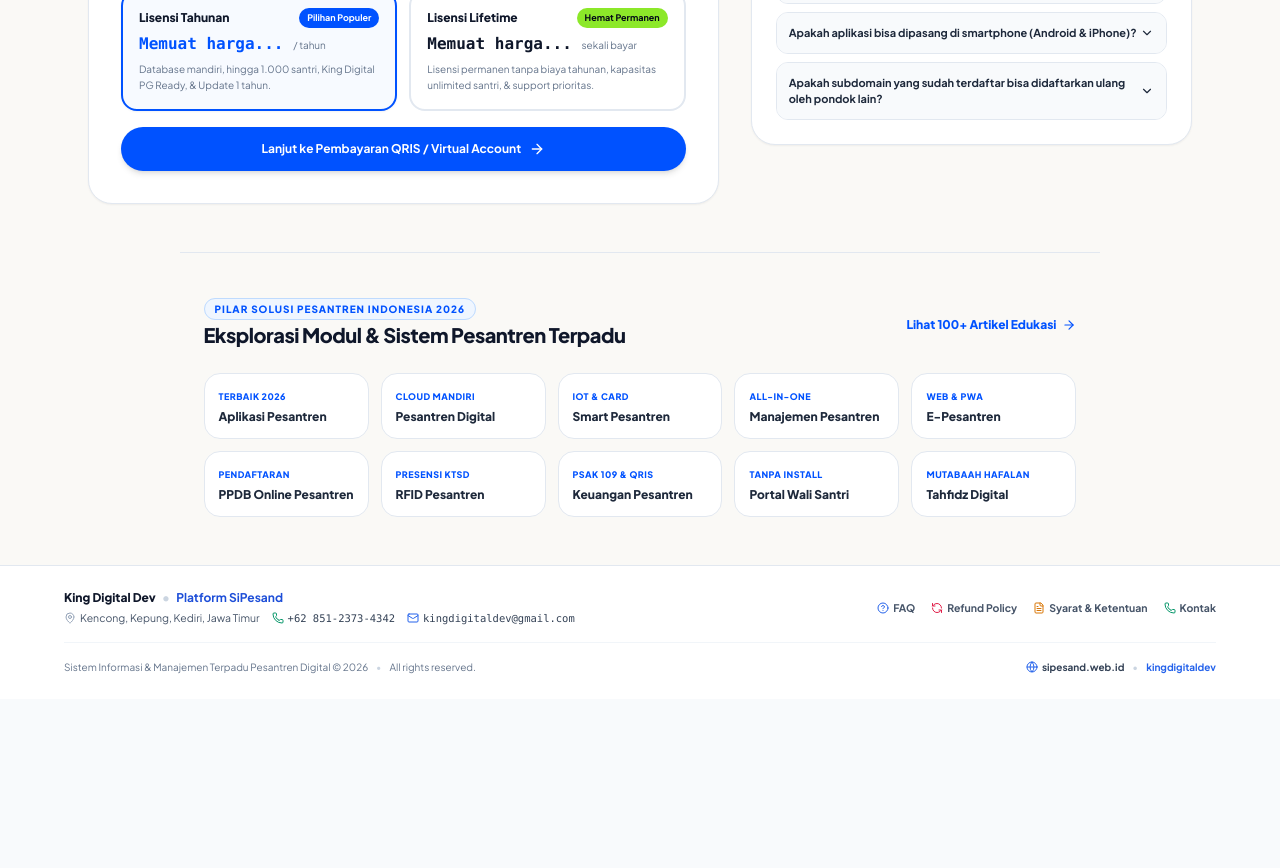
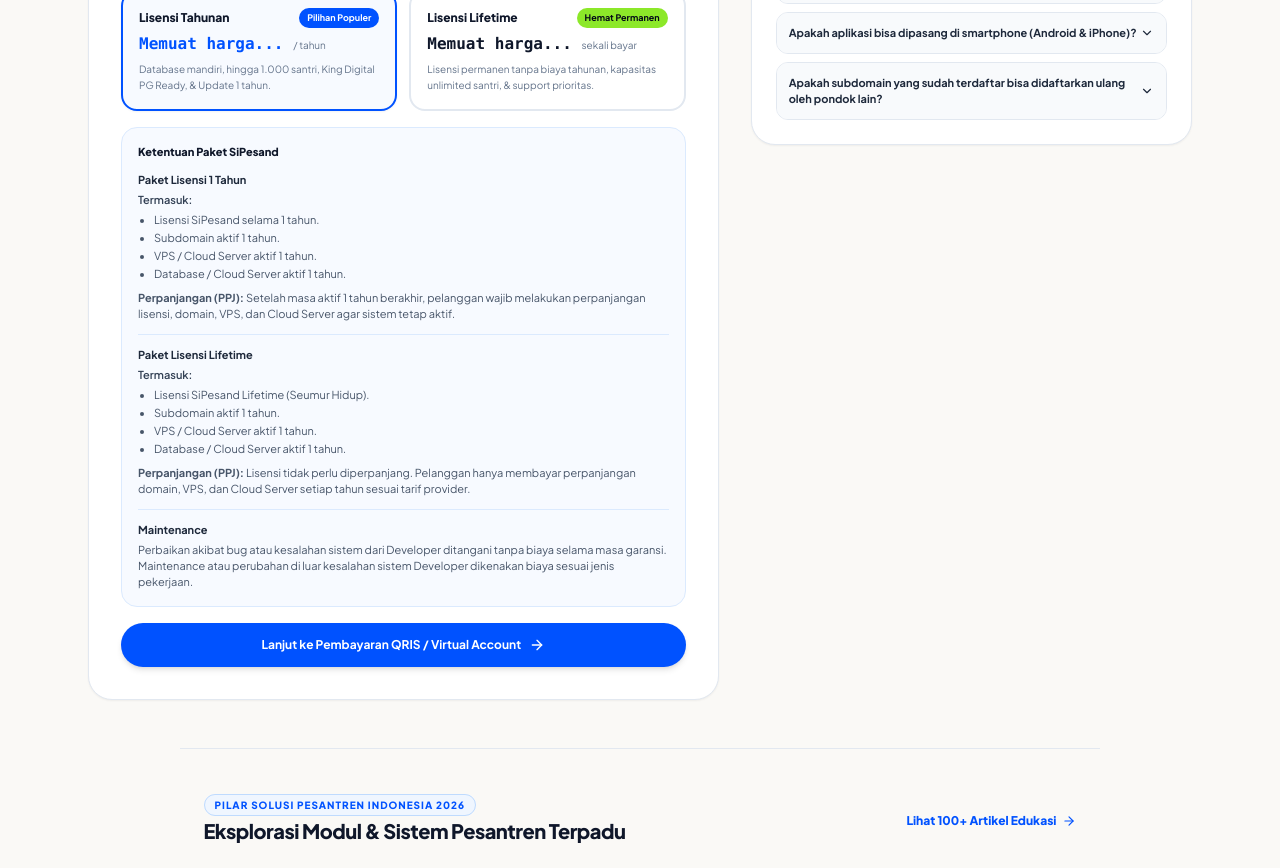
Before and after one commit to chaawwu/sipesand, a React (Vite) app in the folder frontend/: page / in a window 1280 px wide. Shown: the part 2000-2868 px from the top of the page. Before the commit the page ends 2699 px from the top, so only its background shows below. Built offline with nearby package versions, Linux system fonts and the light colour scheme; no server answers; the database is empty.

Commit message:
Add license package terms

```diff
--- a/frontend/src/pages/LandingPageSaas.jsx
+++ b/frontend/src/pages/LandingPageSaas.jsx
@@ -899,6 +899,41 @@
                   </div>
 
                 </div>
+
+                <div className="mt-4 rounded-2xl border border-blue-100 bg-blue-50/50 p-4 text-[11px] text-slate-600">
+                  <h4 className="font-extrabold text-slate-900">Ketentuan Paket SiPesand</h4>
+
+                  <div className="mt-3 space-y-3">
+                    <div>
+                      <p className="font-bold text-slate-800">Paket Lisensi 1 Tahun</p>
+                      <p className="mt-1 font-semibold text-slate-700">Termasuk:</p>
+                      <ul className="mt-1 list-disc space-y-0.5 pl-4">
+                        <li>Lisensi SiPesand selama 1 tahun.</li>
+                        <li>Subdomain aktif 1 tahun.</li>
+                        <li>VPS / Cloud Server aktif 1 tahun.</li>
+                        <li>Database / Cloud Server aktif 1 tahun.</li>
+                      </ul>
+                      <p className="mt-2"><strong>Perpanjangan (PPJ):</strong> Setelah masa aktif 1 tahun berakhir, pelanggan wajib melakukan perpanjangan lisensi, domain, VPS, dan Cloud Server agar sistem tetap aktif.</p>
+                    </div>
+
+                    <div className="border-t border-blue-100 pt-3">
+                      <p className="font-bold text-slate-800">Paket Lisensi Lifetime</p>
+                      <p className="mt-1 font-semibold text-slate-700">Termasuk:</p>
+                      <ul className="mt-1 list-disc space-y-0.5 pl-4">
+                        <li>Lisensi SiPesand Lifetime (Seumur Hidup).</li>
+                        <li>Subdomain aktif 1 tahun.</li>
+                        <li>VPS / Cloud Server aktif 1 tahun.</li>
+                        <li>Database / Cloud Server aktif 1 tahun.</li>
+                      </ul>
+                      <p className="mt-2"><strong>Perpanjangan (PPJ):</strong> Lisensi tidak perlu diperpanjang. Pelanggan hanya membayar perpanjangan domain, VPS, dan Cloud Server setiap tahun sesuai tarif provider.</p>
+                    </div>
+
+                    <div className="border-t border-blue-100 pt-3">
+                      <p className="font-bold text-slate-800">Maintenance</p>
+                      <p className="mt-1">Perbaikan akibat bug atau kesalahan sistem dari Developer ditangani tanpa biaya selama masa garansi. Maintenance atau perubahan di luar kesalahan sistem Developer dikenakan biaya sesuai jenis pekerjaan.</p>
+                    </div>
+                  </div>
+                </div>
               </div>
 
               {/* Submit Button */}
```
